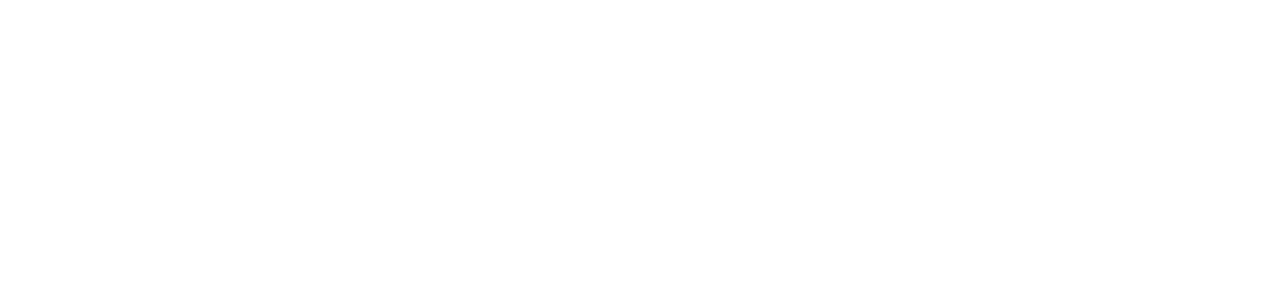
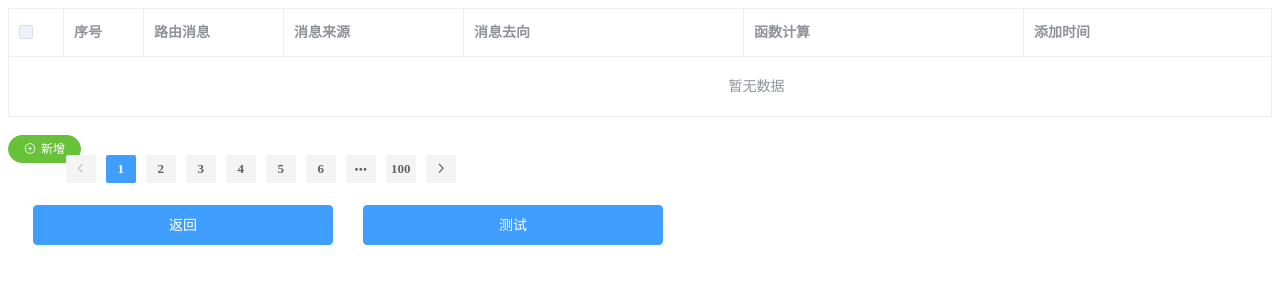
Before and after one commit to Eating-Bread-On-Sofa/ebos-web, a Vue app: page /MessageRouting in a window 1280 px wide. Shown: the top 300 px of the page. Built offline with nearby package versions, Linux system fonts and the light colour scheme.

Commit message:
“commit”

```diff
--- /dev/null
+++ b/src/components/MessageRouting.vue
@@ -0,0 +1,207 @@
+<template>
+  <div id="MessageRouting">
+    <!--表格数据及操作-->
+    <el-table :data="table" border style="width: 100%" stripe ref="multipleTable" tooltip-effect="dark">
+      <!--勾选框-->
+      <el-table-column type="selection" width="55">
+      </el-table-column>
+      <!--序号-->
+      <el-table-column label="序号" width="80">
+        <template slot-scope="scope">
+          {{scope.$index+1}}
+        </template>
+      </el-table-column>
+      <!--表头-->
+      <el-table-column prop="ruleName" label="路由消息" width="140">
+      </el-table-column>
+      <el-table-column prop="ruleCondition" label="消息来源" width="180">
+      </el-table-column>
+      <el-table-column prop="function" label="消息去向" width="280">
+      </el-table-column>
+      <el-table-column prop="function" label="函数计算" width="280">
+      </el-table-column>
+      <el-table-column prop="function" label="添加时间" width="280">
+      </el-table-column>
+      <el-table-column label="操作" width="200">
+        <template slot-scope="scope">
+          <el-button type="primary" icon="el-icon-edit" size="mini" @click="edit(scope.row,scope.$index)">编辑</el-button>
+          <el-button type="danger" icon="el-icon-delete" size="mini" @click="del(scope.$index)">删除</el-button>
+        </template>
+      </el-table-column>
+    </el-table>
+    <br>
+    <!--新增按钮-->
+    <el-col :span="1" class="grid">
+      <el-button type="success" icon="el-icon-circle-plus-outline" size="mini" round @click="dialogCreateVisible = true">新增</el-button>
+    </el-col>
+    <br>
+    <!--分页条-->
+    <el-pagination background layout="prev, pager, next" :total="1000">
+    </el-pagination>
+
+    <el-dialog
+      title="新建案例"
+      :visible.sync="dialogCreateVisible"
+      width="30%"
+      :before-close="handleClose">
+      <div>
+        <el-form ref="form" :model="form" label-width="80px">
+          <el-row>
+            <el-col :span="18">
+              <el-form-item label="路由名称">
+                <el-input v-model="form.routerName"  placeholder="请输入内容"></el-input>
+              </el-form-item>
+              <el-form-item label="消息来源">
+                <el-input v-model="form.messageSource"  placeholder="请输入内容"></el-input>
+              </el-form-item>
+              <el-form-item label="消息去向">
+                <el-input v-model="form.messageFlow"  placeholder="请输入内容"></el-input>
+              </el-form-item>
+              <el-form-item label="函数计算">
+                <el-input v-model="form.funcCal"  placeholder="请输入内容"></el-input>
+              </el-form-item>
+              <el-form-item label="添加时间">
+                <el-input v-model="form.addTime"  placeholder="请输入内容"></el-input>
+              </el-form-item>
+            </el-col>
+          </el-row>
+        </el-form>
+
+      </div>
+      <span slot="footer" class="dialog-footer">
+        <el-button @click="dialogCreateVisible = false">取 消</el-button>
+        <el-button type="primary" @click="onSubmit">确 定</el-button>
+      </span>
+    </el-dialog>
+
+    <el-dialog>
+      title="编辑"
+      :visible.sync="dialogVisible"
+      width="30%"
+      :before-close="handleClose">
+      <div>
+        <el-form ref="form" :model="editObj" label-width="80px">
+          <el-form-item label="路由名称">
+            <el-input v-model="editObj.routerName"></el-input>
+          </el-form-item>
+          <el-form-item label="消息来源">
+            <el-input v-model="editObj.messageSource"></el-input>
+          </el-form-item>
+          <el-form-item label="消息去向">
+            <el-input v-model="editObj.messageFlow"></el-input>
+          </el-form-item>
+          <el-form-item label="函数计算">
+            <el-input v-model="editObj.funcCal"></el-input>
+          </el-form-item>
+          <el-form-item label="添加时间">
+            <el-input v-model="editObj.addTime"></el-input>
+          </el-form-item>
+        </el-form>
+      </div>
+      <span slot="footer" class="dialog-footer">
+        <el-button @click="dialogVisible = false">取 消</el-button>
+        <el-button type="primary" @click="confirm">确 定</el-button>
+      </span>
+    </el-dialog>
+    <el-button style="width: 300px; margin:20px 5px 20px 25px;" type="primary" @click="toHome">返回</el-button>
+
+    <el-button style="width: 300px; margin:20px 5px 20px 25px;" type="primary" @click="post">测试</el-button>
+
+  </div>
+</template>
+
+<script>
+export default {
+  data () {
+    return {
+      form: {
+        routerName: '',
+        messageSource: '',
+        messageFlow: '',
+        funcCal: '',
+        addTime: ''
+      },
+      dialogCreateVisible: false,
+      table: [],
+      dialogVisible: false,
+      editObj: {
+        routerName: '',
+        messageSource: '',
+        messageFlow: '',
+        funcCal: '',
+        addTime: ''
+      },
+      activeIndex: '1',
+      activeIndex2: '1',
+      userIndex: 0
+    }
+  },
+  methods: {
+    onSubmit () {
+      console.log('submit!')
+      this.dialogCreateVisible = false
+      this.add()
+      this.post()
+    },
+    handleClose (done) {
+      this.$confirm('确认关闭？')
+        .then(_ => {
+          done()
+        })
+        .catch(_ => {
+        })
+    },
+    add () {
+      this.table.push(this.form)
+      this.form = {
+        routerName: '',
+        messageSource: '',
+        messageFlow: '',
+        funcCal: '',
+        addTime: ''
+      }
+    },
+    del (idx) {
+      this.$confirm('确认删除？')
+        .then(_ => {
+          this.table.splice(idx, 1)
+        })
+        .catch(_ => {
+        })
+    },
+    edit (item, idx) {
+      this.userIndex = idx
+      this.editObj = {
+        routerName: item.routerName,
+        messageSource: item.messageSource,
+        messageFlow: item.messageFlow,
+        funcCal: item.funcCal,
+        addTime: item.addTime
+      }
+      this.dialogVisible = true
+    },
+    confirm () {
+      this.dialogVisible = false
+      this.table.splice(this.userIndex, 1, this.editObj)
+    },
+    toHome () {
+      this.$router.push('/')
+    },
+
+    post () {
+      this.$http.post('api/webdata',
+        {
+          'routerName': this.form.routerName,
+          'messageSource': this.form.messageSource,
+          'messageFlow': this.form.messageFlow,
+          'funcCal': this.form.funcCal,
+          'addTime': this.form.addTime
+        }
+      ).then(res => {
+        console.log(res)
+      })
+    }
+
+  }
+}
+</script>
--- a/src/router/index.js
+++ b/src/router/index.js
@@ -4,6 +4,7 @@
 import Login from '../components/Login'
 import Register from '../components/Register'
 import Device from '../components/Device'
+import MessageRouting from '@/components/MessageRouting'
 
 Vue.use(Router)
 
@@ -31,6 +32,11 @@
       component: Register
     },
     {
+      path: '/MessageRouting',
+      name: 'MessageRouting',
+      component: MessageRouting
+    },
+    {
       path: '/',
       redirect: '/login'
     }
```
